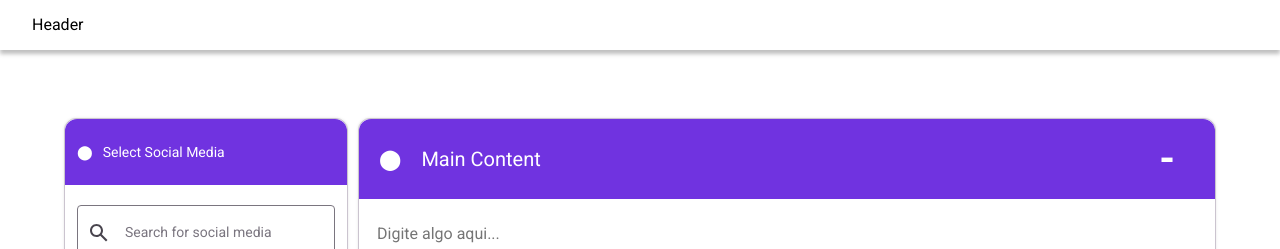
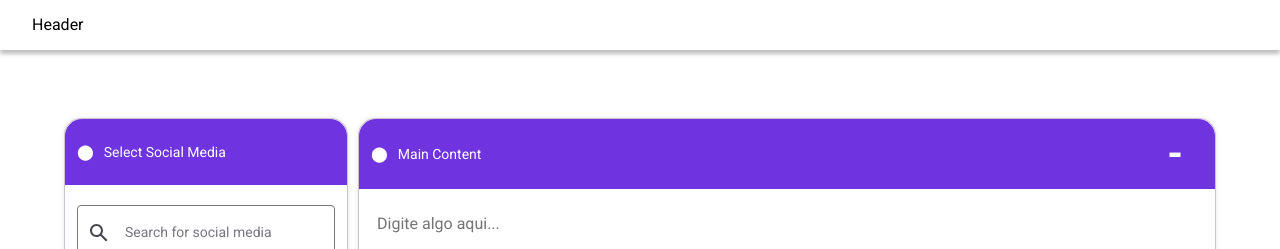
Before and after one commit to devhatt/octopost, a React (Create React App) app: page /#/ in a window 1280 px wide. Shown: the top 249 px of the page. Built offline with nearby package versions, Linux system fonts and the light colour scheme; no server answers.

Commit message:
feat: update AccordionTab

```diff
--- a/src/components/AccordionTab/AccordionTab.module.scss
+++ b/src/components/AccordionTab/AccordionTab.module.scss
@@ -13,8 +13,8 @@
   border: 1px solid #cbc4cf;
 
   background-color: $primaryWhite;
-  box-shadow: 0 0 0.3rem rgba(0, 0, 0, 0.1);
-  border-radius: 1.2rem 1.2rem 0 0;
+  box-shadow: 0 0 5px rgba(0, 0, 0, 0.1);
+  border-radius: 17px 17px 0 0;
 }
 
 .header {
@@ -36,10 +36,10 @@
   position: relative;
 
   background-color: $secondaryPurple;
-  border-radius: 1.2rem 1.2rem 0 0;
+  border-radius: 17px 17px 0 0;
 
   &::before {
-    font-size: 1em;
+    font-size: 1.5rem;
 
     margin-right: 1rem;
 
--- a/src/components/AccordionTab/AccordionTab.tsx
+++ b/src/components/AccordionTab/AccordionTab.tsx
@@ -11,30 +11,25 @@ function AccordionTab(props: TAccordionTabProps) {
     if (props.onChangeOpen) props.onChangeOpen(!props.isOpen);
   };
 
-  const renderHeader = () => {
-    const children = (
-      <>
-        <p className={styles.headerTitle}>{props.title}</p>
-        {!props.hideCloseButton && (
-          <button onClick={handleClose} className={styles.closeButton}>
-            -
-          </button>
-        )}
-      </>
+  const renderCloseButton = () => {
+    if (props.hideCloseButton) return null;
+    return (
+      <button onClick={handleClose} className={styles.closeButton}>
+        -
+      </button>
     );
-
-    if (props.renderHeader !== undefined) {
-      return props.renderHeader({ className: styles.header, children });
-    }
-
-    return <div className={styles.header}>{children}</div>;
   };
 
   return (
     <Accordion
       className={classNames(styles.container, props.className)}
       isOpen={props.isOpen ?? true}
-      header={renderHeader()}
+      header={
+        <div className={styles.header}>
+          <p className={styles.headerTitle}>{props.title}</p>
+          {renderCloseButton()}
+        </div>
+      }
       content={props.children}
     />
   );
```
Also changed, not shown: src/components/AccordionTab/AccordionTab.types.ts (+3 -9 lines).
